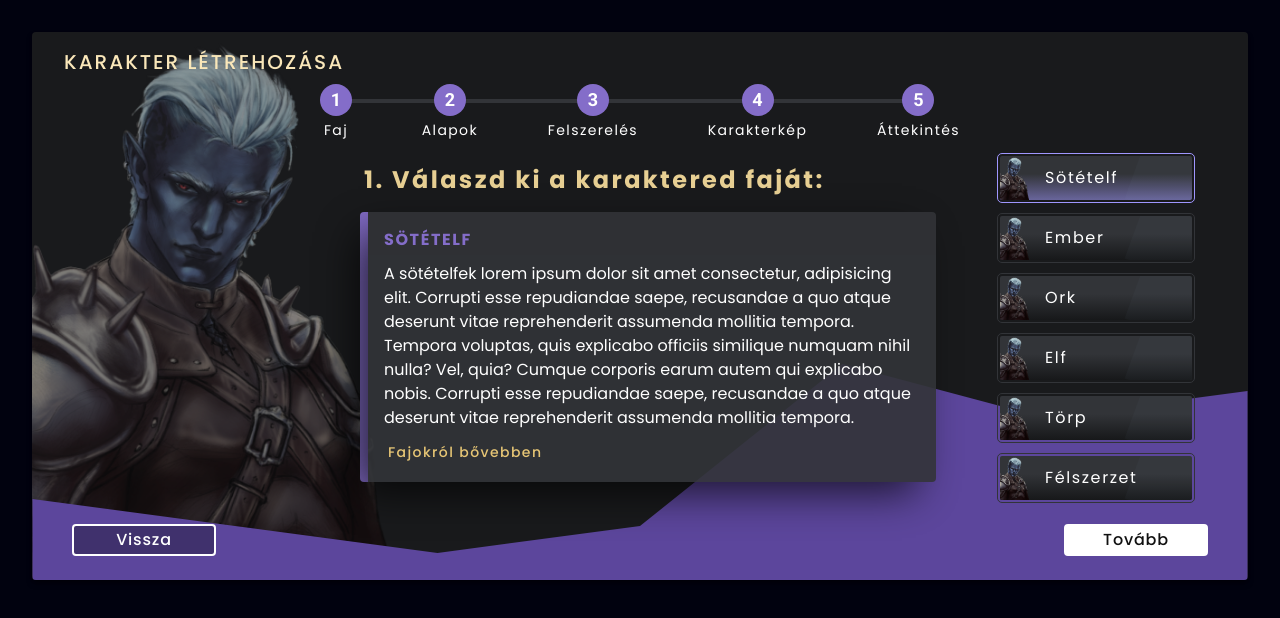
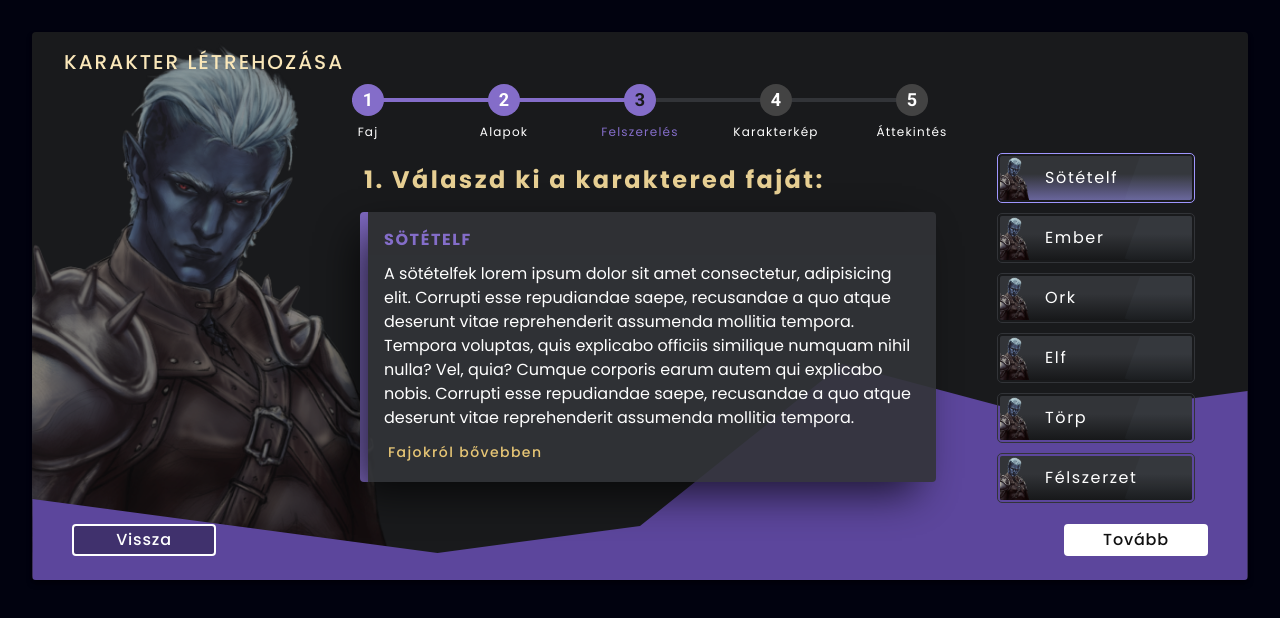
Before and after one commit to Abdys1/koe-forum-engine, a Next.js app in the folder koe-frontend/: page /character/create in a window 1280 px wide. Shown: the top 618 px of the page. Built offline with nearby package versions, Linux system fonts and the light colour scheme; no server answers; a web font is replaced by a local one.

Commit message:
multistep progress line

```diff
--- a/koe-frontend/src/components/CreateCharacterForm.tsx
+++ b/koe-frontend/src/components/CreateCharacterForm.tsx
@@ -67,6 +67,7 @@ const raceElements:SelectableRace[] = [
 export default function CreateCharacterForm() {
     const [selectedRace, setSelectedRace] = useState<SelectableRace>(raceElements[0]);
     const [selectedSex, setSelectedSex] = useState<SelectableSex>("ferfi");
+    const [actualStep, setActualStep] = useState(2);
 
     function selectRace(race:SelectableRace) {
         setSelectedRace(race);
@@ -76,20 +77,32 @@ export default function CreateCharacterForm() {
         setSelectedSex(sex);
     }
 
+    function getStepStatus(stepIndex: number) {
+        if(stepIndex === actualStep) {
+            return "active";
+        }
+        else if(stepIndex < actualStep) {
+            return "done";
+        }
+        else {
+            return "unfinished";
+        }
+    }
+
     return (
         <>
-            <form style={{'--imgUrl': `url(${selectedRace.img})`} as React.CSSProperties} className={`relative w-full h-full flex justify-center items-center flex-col m-8 py-4 px-8 bg-cardBlackBg rounded shadow-md shadow-[rgba(0,0,0,0.4)] overflow-hidden
+            <form style={{'--imgUrl': `url(${selectedRace.img})`, '--progressLine': `${(100 / (multiStepLabels.length - 1)) * actualStep}%`} as React.CSSProperties} className={`relative w-full h-full flex justify-center items-center flex-col m-8 py-4 px-8 bg-cardBlackBg rounded shadow-md shadow-[rgba(0,0,0,0.4)] overflow-hidden
                             before:content-[''] before:absolute before:bottom-0 before:left-0 before:h-full before:w-full before:bg-[image:var(--imgUrl)] before:bg-no-repeat before:bg-left-bottom before:bg-contain before:opacity-60
                             after:content-[''] after:absolute after:bottom-0 after:left-0 after:w-full after:h-full after:bg-[url('/images/wave.svg')] after:bg-no-repeat after:bg-left-bottom after:bg-contain after:z-0`}>
                 <div className="relative w-full mb-2 flex justify-center items-center flex-col z-10">
                     <h1 className={`relative w-full mb-2 text-secondaryLight font-poppins font-medium text-start text-xl uppercase tracking-widest`}>Karakter létrehozása</h1>
-                    <ul className={`relative w-full max-w-3xl px-16 flex justify-between items-center
-                                   before:content-[''] before:absolute before:top-[26%] before:left-20 before:w-[calc(100%-11rem)] before:h-1 before:bg-cardMediumBg
-                                   after:content-[''] after:absolute after:top-[26%] after:left-20 after:w-[calc(((100%-11rem)/${multiStepLabels.length -1})*1)] after:h-1 after:bg-mainHover`}>
+                    <ul className={`relative w-full max-w-xl mb-6 flex justify-between items-center
+                                   before:content-[''] before:absolute before:top-[50%] before:w-full before:h-[4px] before:translate-y-[-50%] before:bg-cardMediumBg
+                                   after:content-[''] after:absolute after:top-[50%] after:left-0 after:w-[var(--progressLine)] after:h-[4px] after:translate-y-[-50%] after:bg-mainHover`}>
                         {
                             multiStepLabels.map((label, i) => {
                                 return(
-                                    <MultiStepLabel label={label} stepNum={i + 1} stepIndex={i} lastIndex={multiStepLabels.length -1} status="done" />
+                                    <MultiStepLabel label={label} stepNum={i + 1} stepIndex={i} lastIndex={multiStepLabels.length -1} status={getStepStatus(i)} />
                                 );
                             })
                         }
--- a/koe-frontend/src/components/MultiStepLabel.tsx
+++ b/koe-frontend/src/components/MultiStepLabel.tsx
@@ -12,21 +12,21 @@ export default function MultiStepLabel(props: MultiStepLabelProps) {
     return (
         <li className={`relative flex justify-center items-center flex-col`}>
             <div className={clsx(
-                `relative text-lg w-8 h-8 flex justify-center items-center mb-1 bg-darkBtn font-bold rounded-[50%] font-roboto z-10`,
+                `relative text-lg w-8 h-8 flex justify-center items-center bg-darkBtn font-bold rounded-[50%] font-roboto z-10`,
                 { 'text-white bg-mainHover': props.status === "done" },
                 { 'bg-mainHover text-cardBlackBg': props.status === "active" },
                 { 'bg-cardMediumBg text-white': props.status === "unfinished" }
             )}>
                 {props.stepNum}
             </div>
-            <h6 className={clsx(
-                `relative text-sm font-poppins tracking-widest`,
+            {<h6 className={clsx(
+                `absolute top-10 text-xs font-poppins tracking-widest`,
                 { 'text-white': props.status === "done" },
                 { 'text-mainHover': props.status === "active" },
                 { 'text-white': props.status === "unfinished" }
             )}>
                 {props.label}
-            </h6>
+            </h6>}
         </li>
     );
 
```
